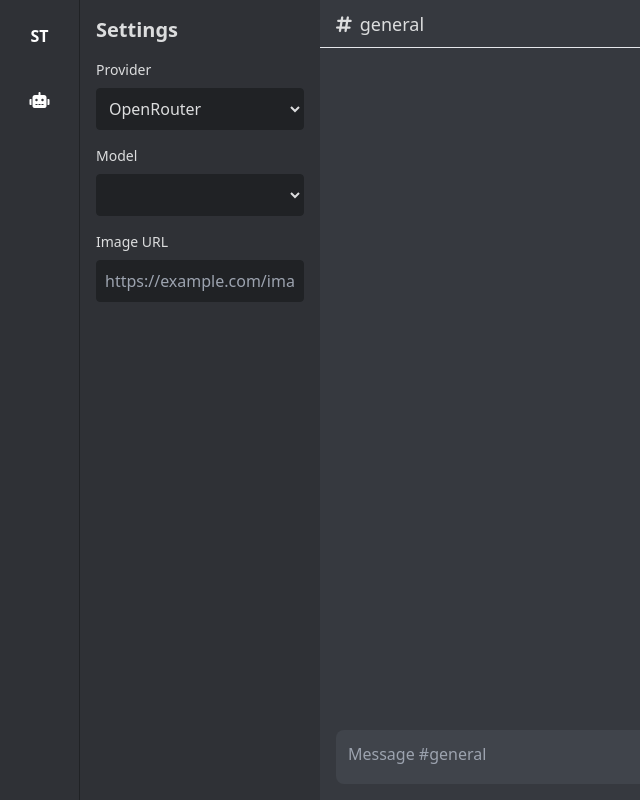
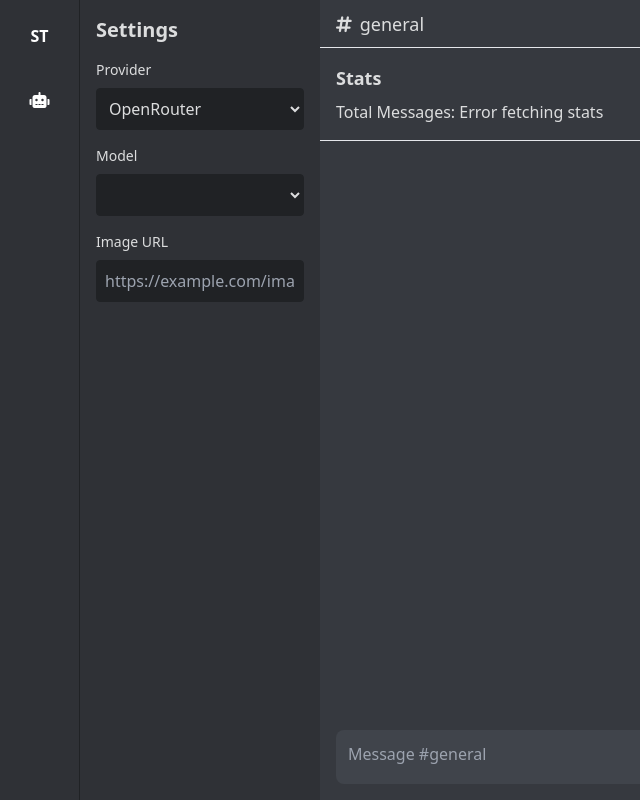
Before and after one commit to supermeap123/SplinterTreev4, a Python web app: template web/templates/index.html in a window 1280 px wide. Shown: the whole page, without its empty margins (0-640 px from the left). Run offline with Jinja, Linux system fonts and the light colour scheme; the template is opened without the code that fills it, so the values that code supplies are empty; some libraries are stand-ins or nearby versions.

Commit message:
feat: add simple stats dashboard to web UI

```diff
--- a/web/templates/index.html
+++ b/web/templates/index.html
@@ -208,6 +208,12 @@
                 <span class="text-lg font-medium"><i class="fas fa-hashtag text-discord-text-muted mr-2"></i>general</span>
             </div>
 
+            <!-- Stats Dashboard -->
+            <div class="p-4 border-b border-discord-darkest">
+                <h3 class="text-lg font-semibold mb-2">Stats</h3>
+                <p>Total Messages: <span id="total-messages">Loading...</span></p>
+            </div>
+
             <!-- Messages -->
             <div id="chat-messages" class="flex-grow overflow-y-auto p-4">
                 <!-- Messages will appear here -->
@@ -379,6 +385,21 @@
 
         // Initialize model visibility
         updateModels();
+
+
+        async function fetchStats() {
+            try {
+                const response = await fetch('/api/stats');
+                const data = await response.json();
+                document.getElementById('total-messages').textContent = data.totalMessages;
+            } catch (error) {
+                console.error("Error fetching stats:", error);
+                document.getElementById('total-messages').textContent = "Error fetching stats";
+            }
+        }
+
+        fetchStats();
+
     </script>
 </body>
 </html>
```
Also changed, not shown: web/app.py (+16 -1 lines), messages.db (added).
